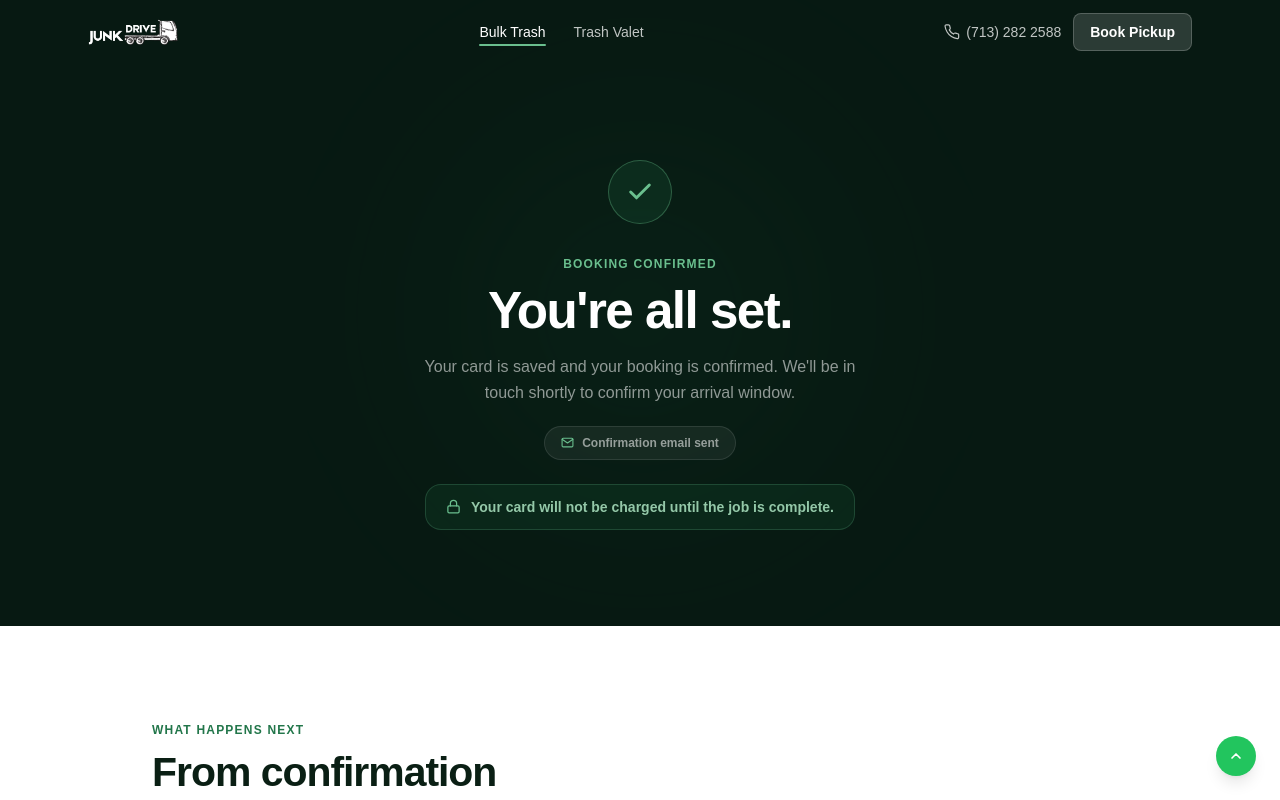
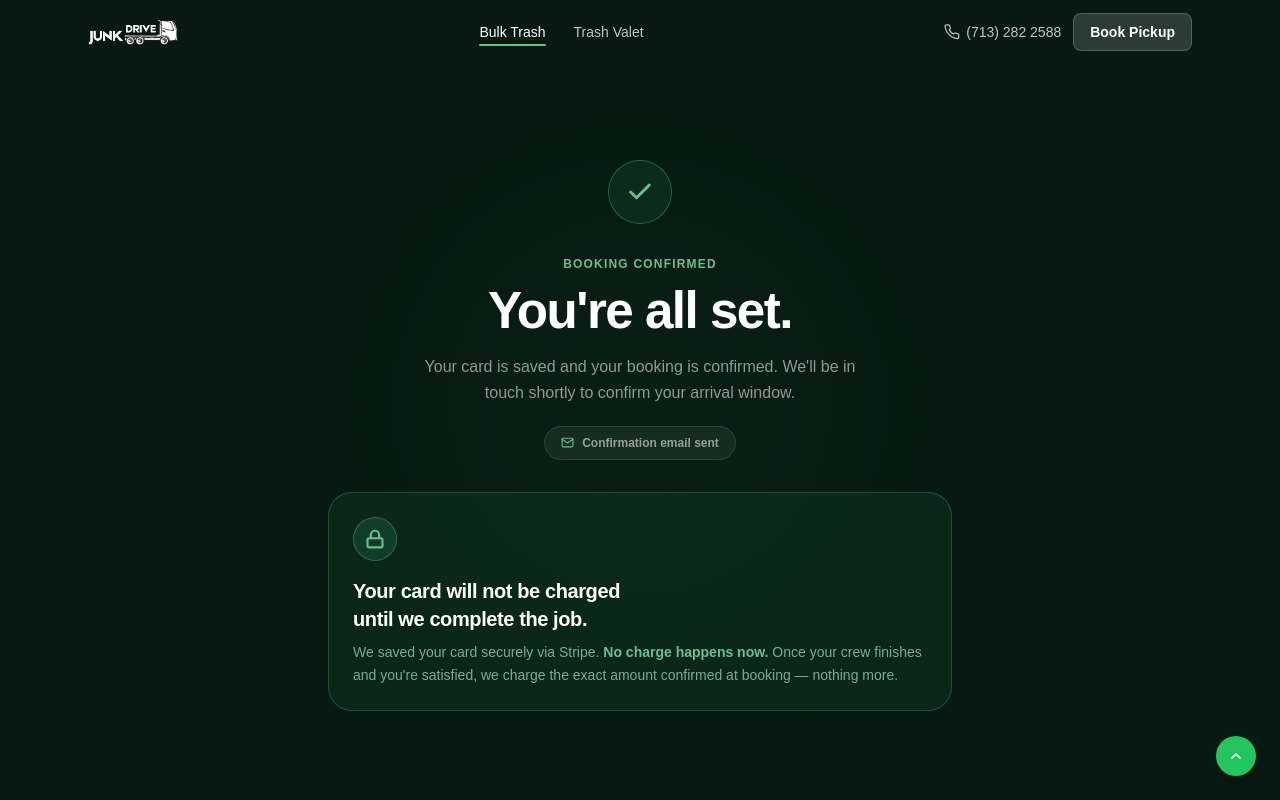
Before and after one commit to kiwiseedling/clean, a Next.js app: page /booking-success in a window 1280 px wide. Shown: the top 800 px of the page. Built offline with nearby package versions, Linux system fonts and the light colour scheme.

Commit message:
confirmation

```diff
--- a/app/booking-success/page.tsx
+++ b/app/booking-success/page.tsx
@@ -68,7 +68,7 @@ export default async function BookingSuccessPage({ searchParams }: BookingSucces
 
           {/* Email sent badge */}
           <div
-            className="mb-6 inline-flex items-center gap-2 rounded-full px-4 py-2"
+            className="mb-8 inline-flex items-center gap-2 rounded-full px-4 py-2"
             style={{ background: "rgba(255,255,255,0.06)", border: "1px solid rgba(255,255,255,0.1)" }}
           >
             <svg width="13" height="13" viewBox="0 0 24 24" fill="none" stroke="#6abf8e" strokeWidth="2" strokeLinecap="round" strokeLinejoin="round">
@@ -80,17 +80,22 @@ export default async function BookingSuccessPage({ searchParams }: BookingSucces
             </span>
           </div>
 
-          {/* No-charge callout */}
+          {/* No-charge big block */}
           <div
-            className="inline-flex items-center gap-2.5 rounded-2xl px-5 py-3"
-            style={{ background: "rgba(34,118,74,0.14)", border: "1px solid rgba(106,191,142,0.22)" }}
+            className="w-full rounded-[24px] p-6 text-left"
+            style={{ background: "rgba(34,118,74,0.14)", border: "1px solid rgba(106,191,142,0.25)" }}
           >
-            <svg width="15" height="15" viewBox="0 0 24 24" fill="none" stroke="#6abf8e" strokeWidth="2" strokeLinecap="round" strokeLinejoin="round">
-              <rect x="3" y="11" width="18" height="11" rx="2" ry="2" />
-              <path d="M7 11V7a5 5 0 0 1 10 0v4" />
-            </svg>
-            <p className="text-sm font-semibold" style={{ color: "rgba(163,217,184,0.9)" }}>
-              Your card will not be charged until the job is complete.
+            <div className="mb-4 flex h-11 w-11 items-center justify-center rounded-full" style={{ background: "rgba(34,118,74,0.3)", border: "1px solid rgba(106,191,142,0.35)" }}>
+              <svg width="20" height="20" viewBox="0 0 24 24" fill="none" stroke="#6abf8e" strokeWidth="2.5" strokeLinecap="round" strokeLinejoin="round">
+                <rect x="3" y="11" width="18" height="11" rx="2" ry="2" />
+                <path d="M7 11V7a5 5 0 0 1 10 0v4" />
+              </svg>
+            </div>
+            <p className="mb-2 text-xl font-black text-white" style={{ letterSpacing: "-0.02em" }}>
+              Your card will not be charged<br />until we complete the job.
+            </p>
+            <p className="text-sm leading-relaxed" style={{ color: "rgba(163,217,184,0.75)" }}>
+              We saved your card securely via Stripe. <strong style={{ color: "#6abf8e" }}>No charge happens now.</strong> Once your crew finishes and you&apos;re satisfied, we charge the exact amount confirmed at booking — nothing more.
             </p>
           </div>
 
--- a/app/booking/BookingForm.tsx
+++ b/app/booking/BookingForm.tsx
@@ -383,11 +383,13 @@ export default function BookingExperience({ initialName = "", initialEmail = ""
 
       case "confirm":
         return (
-          <div style={{ ...glass, marginTop: "48px" }}>
+          <div style={{ marginTop: "48px" }} className="space-y-4">
+            {/* Price summary */}
+            <div style={glass}>
               <p className="mb-1 text-[10px] font-bold uppercase tracking-widest" style={{ color: accentDim }}>Final Price</p>
               <p className="mb-0.5 text-5xl font-black text-white" style={{ letterSpacing: "-0.04em" }}>{formatMoney(livePrice)}</p>
               <p className="mb-5 text-xs" style={{ color: "rgba(255,255,255,0.35)" }}>Labor, hauling &amp; disposal included</p>
-            <div className="mb-4 rounded-xl p-4" style={{ background: "rgba(255,255,255,0.04)", border: "1px solid rgba(255,255,255,0.07)", marginTop: "24px", opacity: 0.5 }}>
+              <div className="rounded-xl p-4" style={{ background: "rgba(255,255,255,0.04)", border: "1px solid rgba(255,255,255,0.07)", opacity: 0.7 }}>
                 <div className="space-y-2.5">
                   {[
                     ["Items", `${itemLabel} · ${loadLabel}`],
@@ -401,11 +403,22 @@ export default function BookingExperience({ initialName = "", initialEmail = ""
                   ))}
                 </div>
               </div>
-            <div className="flex items-center gap-2">
-              <svg className="h-3.5 w-3.5 flex-shrink-0" style={{ color: accent }} viewBox="0 0 24 24" fill="none" stroke="currentColor" strokeWidth={2.5} strokeLinecap="round" strokeLinejoin="round">
-                <rect x="3" y="11" width="18" height="11" rx="2" /><path d="M7 11V7a5 5 0 0 1 10 0v4" />
+            </div>
+
+            {/* No-charge block */}
+            <div className="rounded-[20px] p-5" style={{ background: "rgba(34,118,74,0.12)", border: "1px solid rgba(106,191,142,0.22)" }}>
+              <div className="mb-3 flex h-9 w-9 items-center justify-center rounded-full" style={{ background: "rgba(34,118,74,0.25)", border: "1px solid rgba(106,191,142,0.3)" }}>
+                <svg width="16" height="16" viewBox="0 0 24 24" fill="none" stroke="#6abf8e" strokeWidth="2.5" strokeLinecap="round" strokeLinejoin="round">
+                  <rect x="3" y="11" width="18" height="11" rx="2" ry="2" />
+                  <path d="M7 11V7a5 5 0 0 1 10 0v4" />
                 </svg>
-              <p className="text-xs" style={{ color: "rgba(255,255,255,0.4)" }}>Price locked once booked. No hidden fees.</p>
+              </div>
+              <p className="mb-1 text-sm font-black text-white" style={{ letterSpacing: "-0.01em" }}>
+                No charge until the job is done.
+              </p>
+              <p className="text-xs leading-relaxed" style={{ color: "rgba(163,217,184,0.7)" }}>
+                We save your card now but <strong style={{ color: "#6abf8e" }}>will not charge it</strong> until your crew completes the job. The amount shown is the amount you pay — nothing hidden.
+              </p>
             </div>
           </div>
         );
```
Lines whose indentation alone changed are shown as unchanged.
